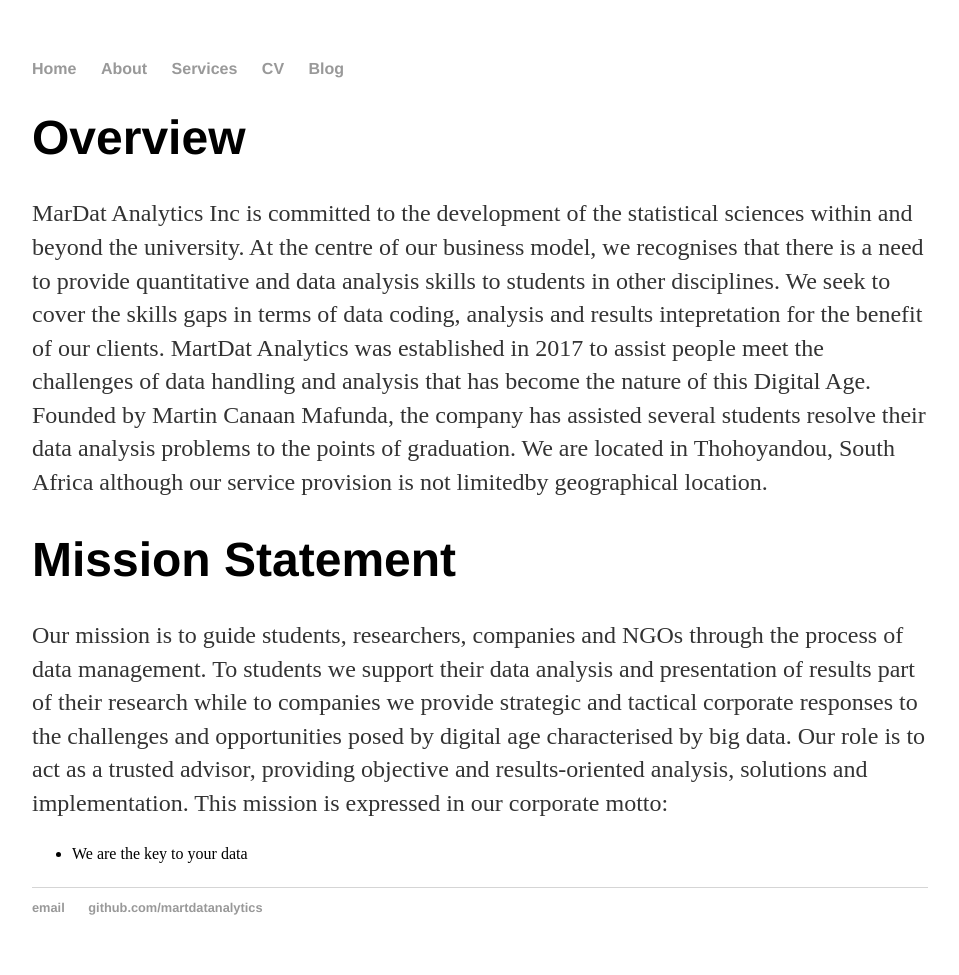
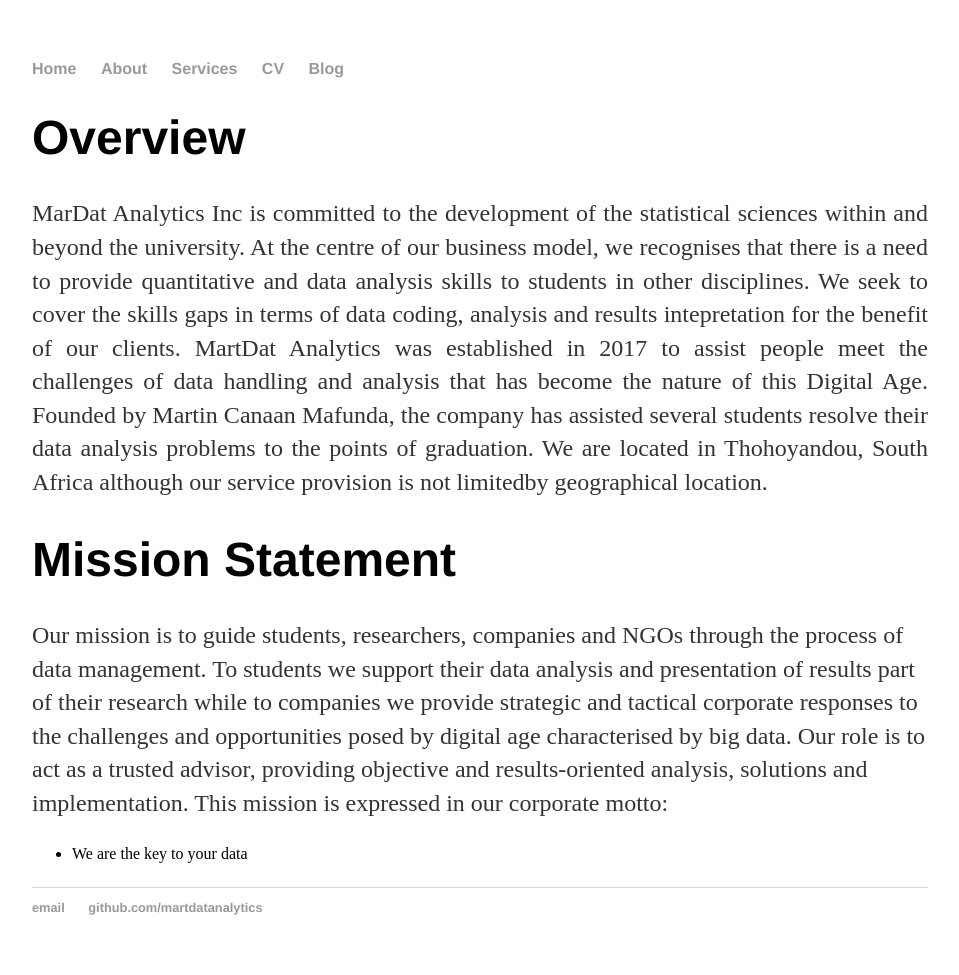
Before and after one commit to martdatanalytics/martdatanalytics.github.io, a Jekyll site: the page built from about/index.html, in a window 1280 px wide. Shown: the whole page, without its empty margins (160-1119 px from the left). Built offline with Jekyll 4.4.1, drawn with Linux system fonts in a browser that asks for light colours.

Commit message:
Update index.html

```diff
--- a/about/index.html
+++ b/about/index.html
@@ -4,7 +4,7 @@ title: Details
 ---
 <div class="blurb">
 	<h1>Overview</h1>
-	<p>MarDat Analytics Inc is committed to the development of the statistical sciences within and beyond the
+	<p style="text-align: justify;">MarDat Analytics Inc is committed to the development of the statistical sciences within and beyond the
 	university. At the centre of our business model, we recognises that there is a need to provide quantitative
 	and data analysis skills to students in other disciplines. We seek to cover the skills gaps in terms of data coding,
 	analysis and results intepretation for the benefit of our clients.
```
